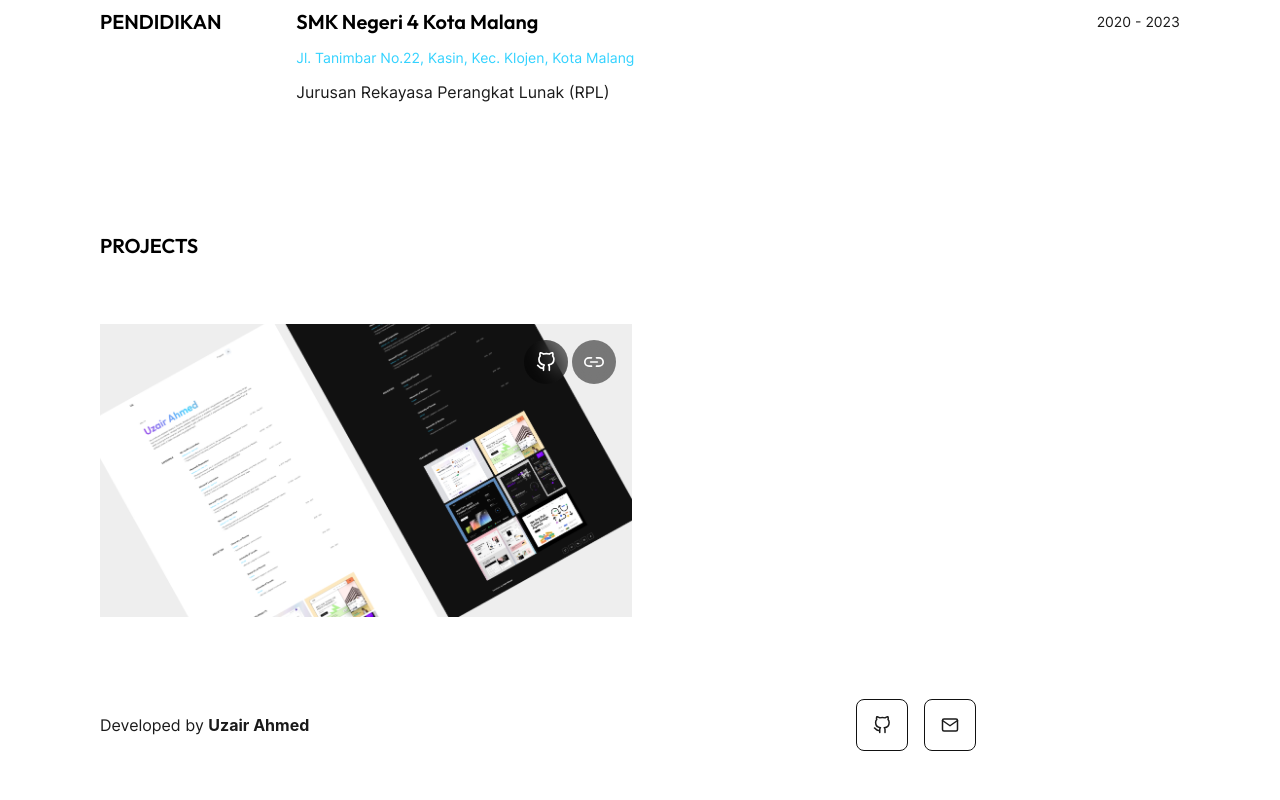
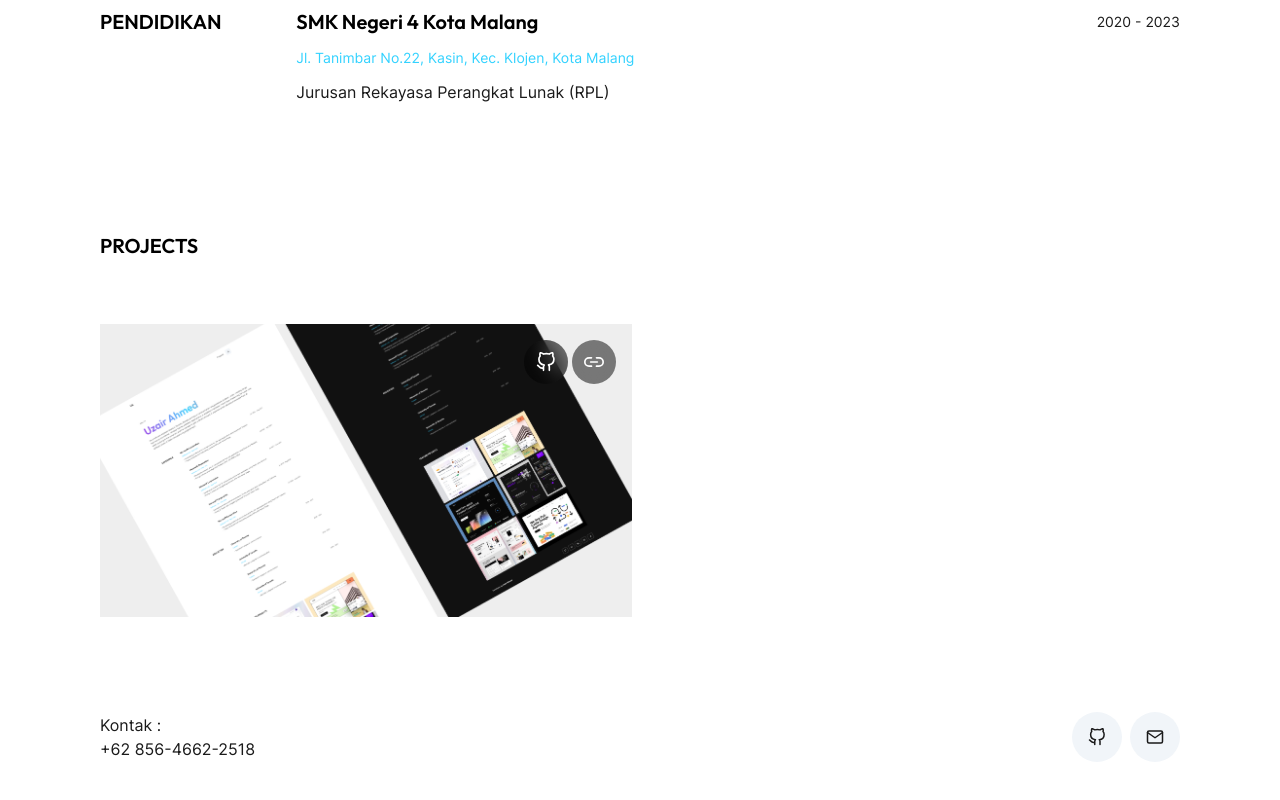
Before and after one commit to Gure-san/temp-portfolio, an Astro site: page / in a window 1280 px wide. Shown: the part 1280-2080 px from the top of the page. Built offline with nearby package versions, Linux system fonts and the light colour scheme; Astro itself is replaced by a stand-in of ours; a web font is replaced by a local one.

Commit message:
memperbaiki footer

```diff
--- a/src/components/general/Footer.astro
+++ b/src/components/general/Footer.astro
@@ -3,12 +3,14 @@ import { info } from "@data";
 ---
 
 <footer
-  class="container flex sm:flex-row flex-col justify-between items-center mb-8 sm:mb-4"
+  class="container flex sm:flex-row flex-col justify-between items-center mb-8"
 >
-  <p class="dark:text-light text-right my-8">
-    Developed by <strong>Uzair Ahmed</strong>
+  <p class="dark:text-light my-8">
+    Kontak : <br />
+    <span>+62 856-4662-2518</span>
   </p>
-  <div class="grid grid-cols-5 gap-4">
+
+  <div class="flex space-x-2">
     <a
       aria-label="Social Media"
       href={info.socialMedia.github}
@@ -31,6 +33,7 @@ import { info } from "@data";
         ></path>
       </svg>
     </a>
+
     <a
       aria-label="Social Media"
       href={info.socialMedia.email}
--- a/src/components/home/Hero.astro
+++ b/src/components/home/Hero.astro
@@ -6,7 +6,7 @@ const { name, about } = Astro.props as IHeroProps;
 ---
 
 <section>
-  <p class="dark:text-light mt-[117px]">Hai, Aku</p>
+  <p class="dark:text-light mt-[117px]">Perkenalkan, Saya</p>
   <h1>{name}</h1>
   <p class="dark:text-light text-lg mb-16">
     <Fragment set:html={about}/>
--- a/src/styles/style.css
+++ b/src/styles/style.css
@@ -36,6 +36,6 @@
     @apply font-inter text-dark-gray;
   }
   .footer-icons {
-    @apply dark:text-light flex items-center border border-dark dark:border-light p-4 rounded-lg justify-center;
+    @apply dark:text-light bg-slate-100 dark:bg-[#202020] flex items-center p-4 rounded-full justify-center;
   }
 }
```
